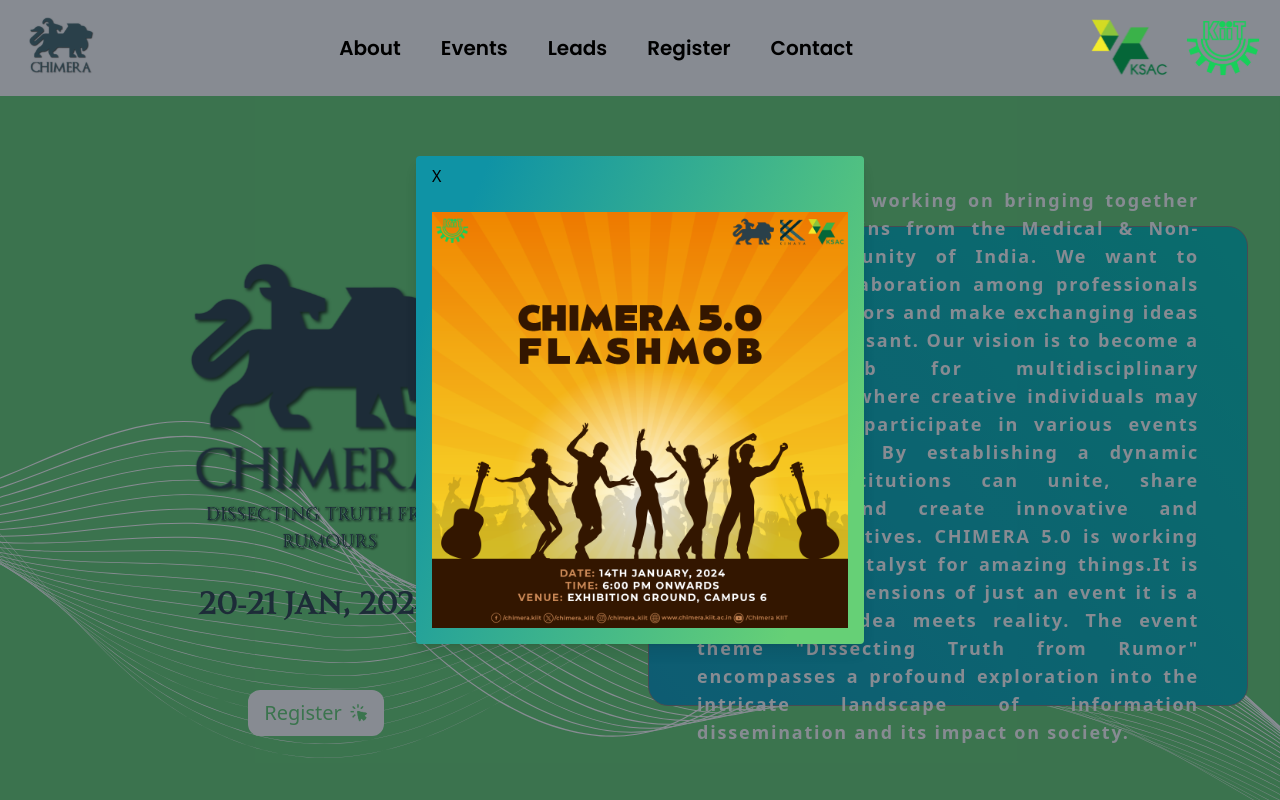
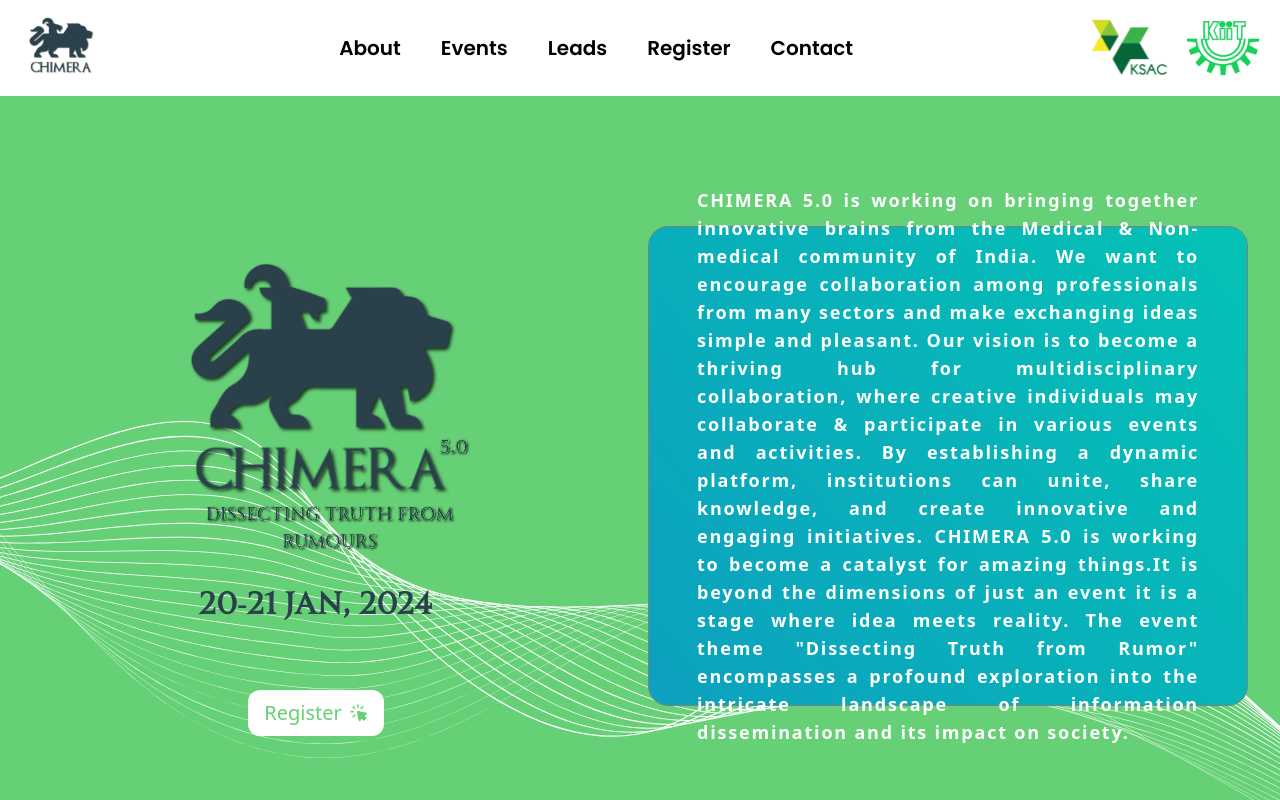
Before and after one commit to AdityaBhardwaj04/chimera, a React (Vite) app in the folder chimera/: page / in a window 1280 px wide. Shown: the top 800 px of the page. Built offline with nearby package versions, Linux system fonts and the light colour scheme.

Commit message:
pop jp removd

```diff
--- a/chimera/src/pages/homePage.jsx
+++ b/chimera/src/pages/homePage.jsx
@@ -144,7 +144,7 @@ const HomePage = () => {
                     </div>
                 </div>
             </div>
-            <Modal/>
+            {/* <Modal/> */}
         </div>
     );
 };
```
